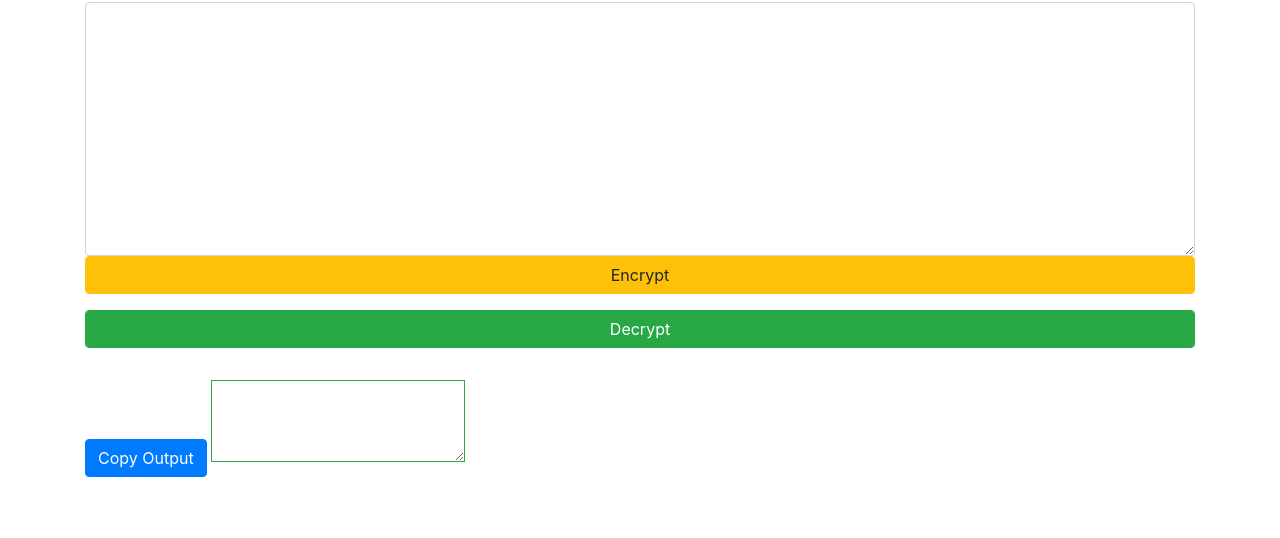
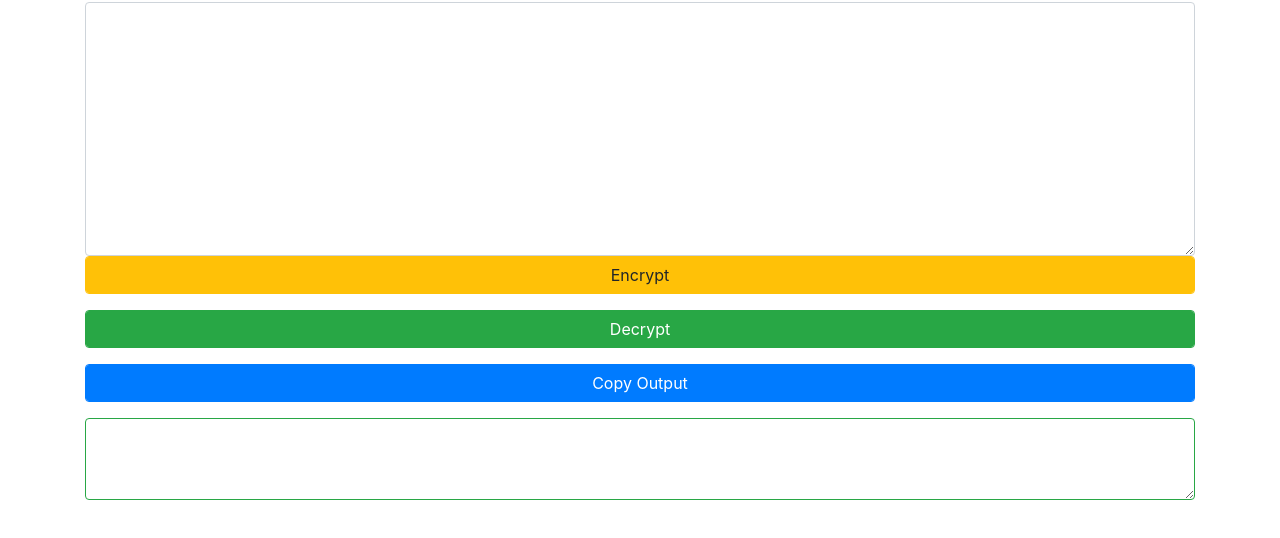
Before and after one commit to kenirwin/jekyll-encode-values, a plain HTML site: page index.html in a window 1280 px wide. Shown: the part 54-592 px from the top of the page. Drawn offline with nearby package versions, Linux system fonts and the light colour scheme; some packages are replaced by stand-ins of ours; a script that the page names is missing.

Commit message:
prettied up new format

```diff
--- a/index.html
+++ b/index.html
@@ -19,9 +19,9 @@
         <textarea name="encrypt-input" id="encrypt-input" class="form-control" rows="10"></textarea>
         <input type="button" name="encrypt-submit" id="encrypt-submit" class="form-control btn btn-warning mb-3" value="Encrypt" />
         <input type="button" name="decrypt-submit" id="decrypt-submit" class="form-control btn btn-success mb-3" value="Decrypt" />
+        <div class="btn btn-primary form-control" id="copy-output" data-clipboard-target="#encrypted-output">Copy Output</div>
+        <textarea id="encrypted-output" class="form-control border border-success mt-3 p-3"></textarea>
     </form>
-    <div class="btn btn-primary" id="copy-output" data-clipboard-target="encrypted-output">Copy Output</div>
-    <textarea id="encrypted-output" class="border border-success mt-3 p-3">
-    </textarea>
+
 </body>
 </html>
```
